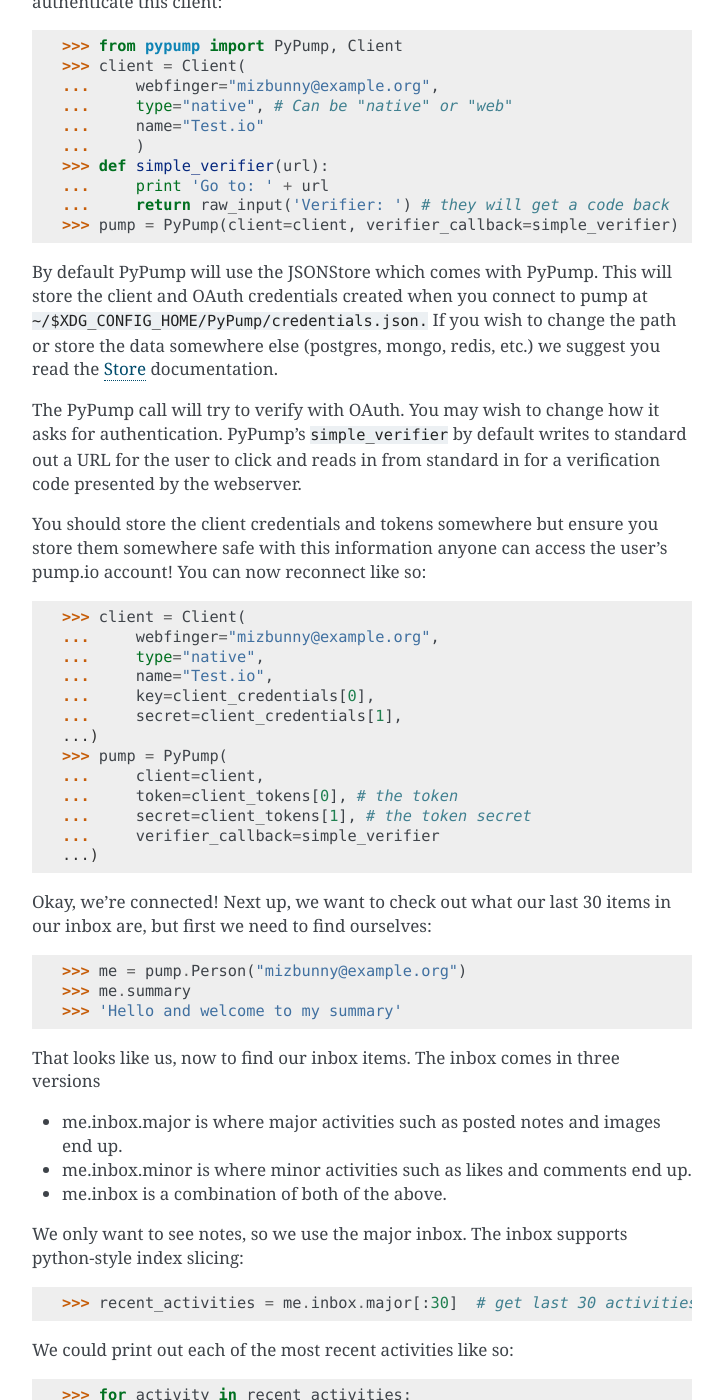
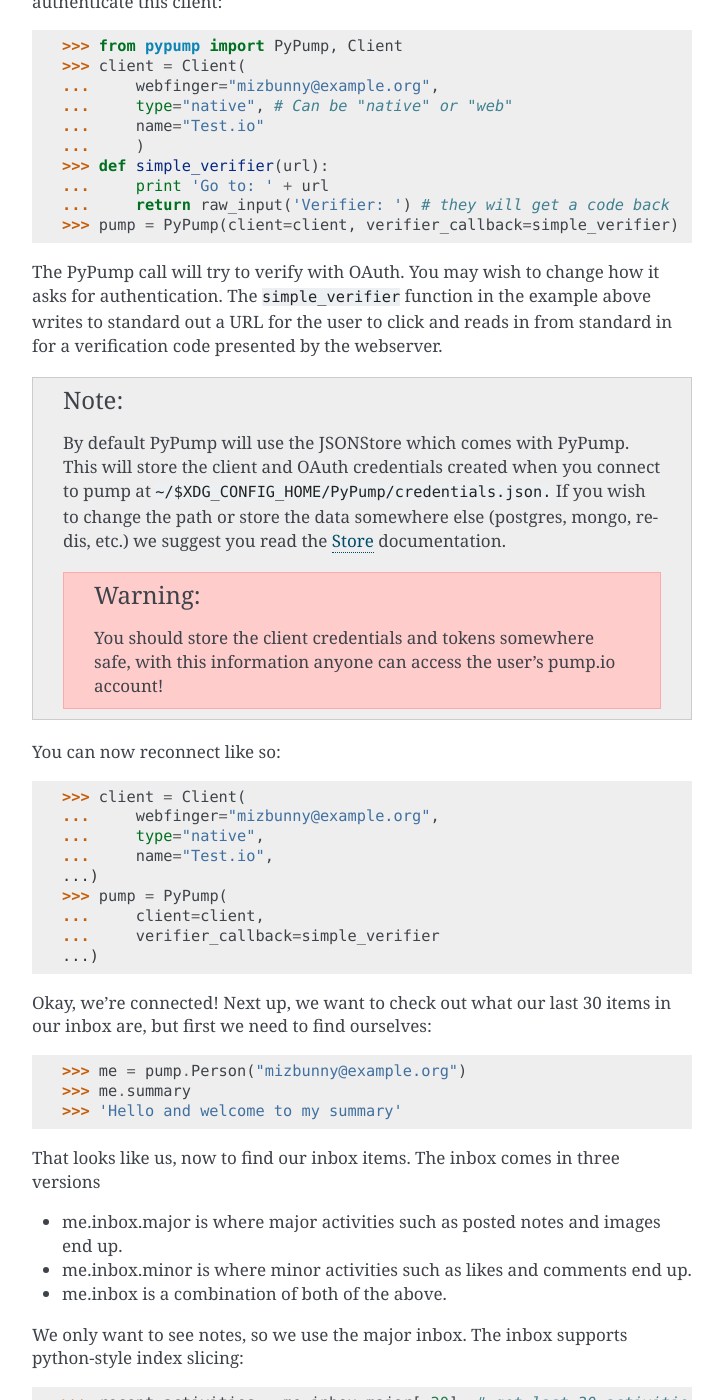
Before and after one commit to tsyesika/PyPump, a Sphinx documentation site: the page built from docs/gettingstarted/tutorial.rst, in a window 1280 px wide and 1400 px high, scrolled down 1019 px. Shown: the whole window, without its empty margins (388-1111 px from the left). Built offline with Sphinx 7.4.7, drawn with Linux system fonts in a browser that asks for light colours.

Commit message:
Updated auth example in tutorial to 0.6
Removed deprecated token/secret from pump = PyPump() example code.
Also removed the key/secret params from client = Client() example code,
as we are loading it from the default JSONStore.

this should close #128

[skip ci]

```diff
--- a/docs/gettingstarted/tutorial.rst
+++ b/docs/gettingstarted/tutorial.rst
@@ -61,32 +61,34 @@
     ...     return raw_input('Verifier: ') # they will get a code back
     >>> pump = PyPump(client=client, verifier_callback=simple_verifier)
 
-By default PyPump will use the JSONStore which comes with PyPump. This
-will store the client and OAuth credentials created when you connect
-to pump at ``~/$XDG_CONFIG_HOME/PyPump/credentials.json.`` If you wish
-to change the path or store the data somewhere else (postgres, mongo,
-redis, etc.) we suggest you read the :doc:`../store` documentation.
-
 The PyPump call will try to verify with OAuth. You may wish to change how it
-asks for authentication. PyPump's ``simple_verifier`` by default writes to
+asks for authentication. The ``simple_verifier`` function in the example above writes to
 standard out a URL for the user to click and reads in from standard in for a
 verification code presented by the webserver.
 
-You should store the client credentials and tokens somewhere but ensure
-you store them somewhere safe with this information anyone can access the
-user's pump.io account!  You can now reconnect like so::
+.. note::
+
+        By default PyPump will use the JSONStore which comes with PyPump.
+        This will store the client and OAuth credentials created when you
+        connect to pump at ``~/$XDG_CONFIG_HOME/PyPump/credentials.json.`` If
+        you wish to change the path or store the data somewhere else
+        (postgres, mongo, redis, etc.) we suggest you read the
+        :doc:`../store` documentation.
+
+        .. warning::
+
+                You should store the client credentials and tokens somewhere safe,
+                with this information anyone can access the user's pump.io account!
+
+You can now reconnect like so::
 
     >>> client = Client(
     ...     webfinger="mizbunny@example.org",
     ...     type="native",
     ...     name="Test.io",
-    ...     key=client_credentials[0],
-    ...     secret=client_credentials[1],
     ...)
     >>> pump = PyPump(
     ...     client=client,
-    ...     token=client_tokens[0], # the token
-    ...     secret=client_tokens[1], # the token secret
     ...     verifier_callback=simple_verifier
     ...)
 
```
